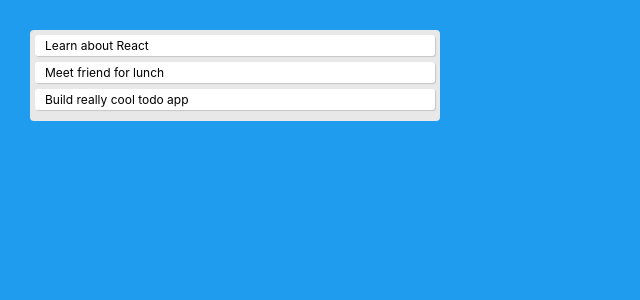
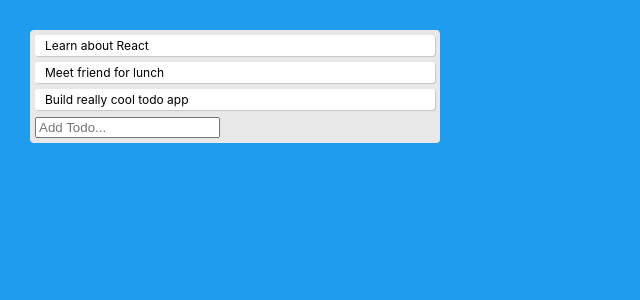
Before and after one commit to MichaelFrieze/react-hooks-todo, a React (Create React App) app: page / in a window 1280 px wide. Shown: the top 300 px of the page, without its empty margins (0-640 px from the left). Built offline with nearby package versions, Linux system fonts and the light colour scheme.

Commit message:
added ability to add todo's but not working correctly just yet

```diff
--- a/src/App.css
+++ b/src/App.css
@@ -1,7 +1,3 @@
-/* Stylling from https://scotch.io/tutorials/build-a-react-to-do-app-with-react-hooks-no-class-components#toc-styling-your-application */
-
-/* Just delete all the old styling and copy + paste from the article */
-
 .app {
   background: #209cee;
   padding: 30px;
--- a/src/App.js
+++ b/src/App.js
@@ -1,9 +1,38 @@
 import React, { useState } from 'react';
-// lets add some styling, so we can bring in the css file
 import './App.css';
 
 function Todo({ todo, index }) {
   return <div className="todo">{todo.text}</div>;
+}
+
+// Now adding To-Do form
+// Going to create another functional component
+// Takes in one prop, the method to add a to-do
+// Make sure to use brackets because we are using destructoring
+// Going to use the useState hook here since this form is going to use state
+// value for the state and setValue for the method that updates the state
+// the input classname is for styling
+// for onChange we need to be able to handle the submit so that needs to be created for the setValue
+function TodoForm({ addTodo }) {
+  const [value, setValue] = useState('');
+  console.log('What is value? - ', value);
+  console.log('What is setValue? - ', setValue);
+
+  // since it is a submit we want ot make sure we prevent a default action
+  // we don't want to submit an empty value
+  // also notice we clear the setValue
+  const handleSubmit = e => {
+    if (!value) return;
+    addTodo(value);
+    setValue('');
+  };
+
+  // we should make this look a little nicer by using a placeholder
+  return (
+    <form onSubmit={handleSubmit}>
+      <input type="text" className="input" value={value} placeholder="Add Todo..." onChange={e => setValue(e.target.value)} />
+    </form>
+  );
 }
 
 function App() {
@@ -22,12 +51,27 @@ function App() {
     }
   ]);
 
+  console.log('What is todos? - ', todos);
+  console.log('What is setValue? - ', setTodos);
+
+  // each new todo is updating the state
+  // so we need to take the array of todos
+  // can use spread to copy what is there and add in text
+  // now we can set the Todos basically updating the state
+  const addTodo = text => {
+    const newTodos = [...todos, { text }];
+    setTodos(newTodos);
+  };
+
+  // Under the map we need to put our to-do form
+  // we need to create the addTodo function above this
   return (
     <div className="app">
       <div className="todo-list">
         {todos.map((todo, index) => (
           <Todo key={index} index={index} todo={todo} />
         ))}
+        <TodoForm addTodo={addTodo} />
       </div>
     </div>
   );
```
